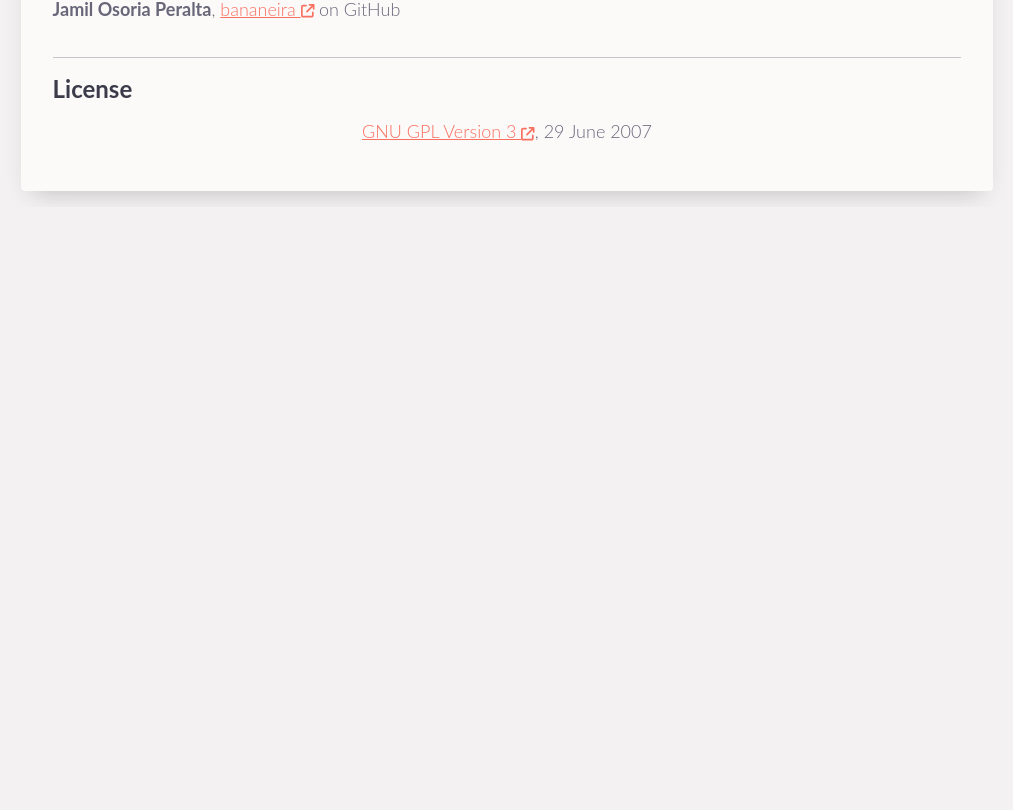
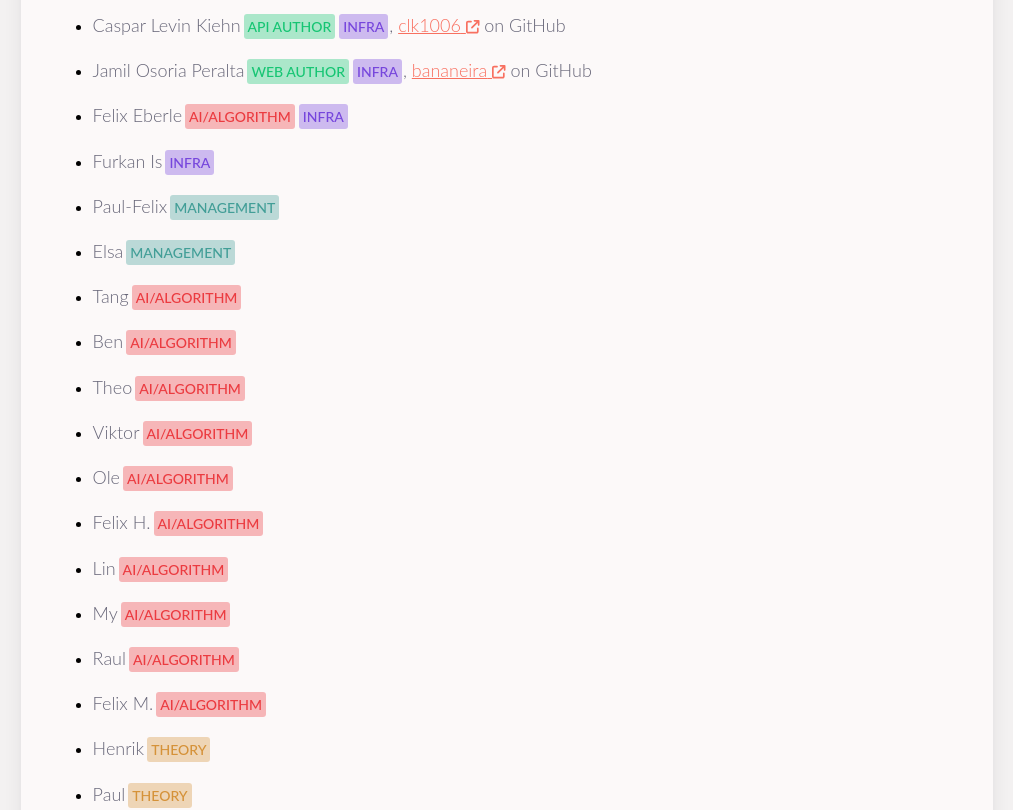
Before and after one commit to clk1006/teris, a Next.js app: page /docs in a window 1280 px wide. Shown: the part 1933-2743 px from the top of the page, without its empty margins (133-1146 px from the left). Before the commit the page ends 2140 px from the top, so only its background shows below. Built offline with nearby package versions, Linux system fonts and the light colour scheme.

Commit message:
added badge component, listed all names

```diff
--- /dev/null
+++ b/components/RoleBadge.js
@@ -0,0 +1,39 @@
+import styles from "./RoleBadge.module.css";
+import {FontAwesomeIcon} from "@fortawesome/react-fontawesome";
+import {faExternalLink} from "@fortawesome/free-solid-svg-icons";
+
+export default function RoleBadge({name, ghname, roleAddSuffix, roletype, role}) {
+    return (
+        <p>
+            <span> {name}</span>
+            {
+                role.split(" ").map(x => {
+                    if (roletype != "web" && roletype != "api") {
+                        roletype = "";
+                    } else {
+                        roletype = roletype + " ";
+                    }
+
+                    if (roleAddSuffix != "ai") {
+                        roleAddSuffix = "";
+                    } else {
+                        roleAddSuffix = "/algorithm";
+                    }
+
+                    return (
+                        <span className={styles.roleBadge + " " + styles[x]}>{roletype.toUpperCase() + x.toUpperCase() + roleAddSuffix.toUpperCase()}</span>
+                    )
+                })
+            }
+            {
+                ghname != null &&
+
+                <span>, <a href={"https://github.com/" + ghname}
+                       className="text-link"
+                       target="_blank" rel="noreferrer">{ghname} <FontAwesomeIcon
+                        size="xs" icon={faExternalLink}/></a> on GitHub
+                </span>
+            }
+        </p>
+    )
+}
--- /dev/null
+++ b/components/RoleBadge.module.css
@@ -0,0 +1,37 @@
+.roleBadge {
+    margin: 0 1px 0 3px;
+    padding: 4px;
+
+    font-size: 14px;
+    font-weight: 500;
+
+    color: rgb(66, 68, 72);
+    background-color: rgba(66, 68, 72, 0.35);
+
+    border-radius: 3px;
+}
+
+.author {
+    color: rgb(22, 197, 115);
+    background-color: rgba(22, 197, 115, 0.35);
+}
+
+.infra {
+    color: rgb(118, 70, 220);
+    background-color: rgba(118, 70, 220, 0.35);
+}
+
+.management {
+    color: rgb(66, 158, 151);
+    background-color: rgba(66, 158, 151, 0.35);
+}
+
+.ai {
+    color: rgb(235, 59, 64);
+    background-color: rgba(235, 59, 64, 0.35);
+}
+
+.theory {
+    color: rgb(213, 146, 57);
+    background-color: rgba(213, 146, 57, 0.35);
+}
--- a/pages/docs/access-api.js
+++ b/pages/docs/access-api.js
@@ -4,12 +4,11 @@ import {useState} from 'react';
 import {FontAwesomeIcon} from '@fortawesome/react-fontawesome';
 import {
     faBook,
-    faCirclePlay, faCode,
+    faCirclePlay,
     faCodeBranch,
     faEllipsis,
     faExternalLink,
-    faExternalLinkSquare, faQuestion,
-    faAnchor, faAngleLeft
+    faAngleLeft
 } from '@fortawesome/free-solid-svg-icons';
 
 export default function Docs() {
--- a/pages/docs/docs.js
+++ b/pages/docs/docs.js
@@ -9,7 +9,8 @@ import {
     faCirclePlay,
     faClose,
     faCodeBranch,
-    faEllipsis, faExternalLink,
+    faEllipsis,
+    faExternalLink,
     faExclamationTriangle
 } from '@fortawesome/free-solid-svg-icons';
 
--- a/pages/docs/index.js
+++ b/pages/docs/index.js
@@ -1,4 +1,5 @@
 import Head from 'next/head';
+import RoleBadge from "../../components/RoleBadge";
 import styles from '../../styles/Home.module.css';
 import {useState} from 'react';
 import {FontAwesomeIcon} from '@fortawesome/react-fontawesome';
@@ -11,7 +12,8 @@ import {
     faCodeBranch,
     faEllipsis,
     faExternalLink,
-    faPlay, faPuzzlePiece,
+    faPlay,
+    faPuzzlePiece,
     faQuestion
 } from '@fortawesome/free-solid-svg-icons';
 
@@ -153,18 +155,66 @@ export default function Docs() {
 
                         <hr/>
 
-                        <h2>Authors</h2>
-                        <p>
-                            <b>Caspar Levin Kiehn</b><span>, <a href="https://github.com/clk1006"
-                                                  className="text-link"
-                                                  target="_blank" rel="noreferrer">clk1006 <FontAwesomeIcon
-                            size="xs" icon={faExternalLink}/></a> on GitHub</span>
-                            <br/>
-                            <b>Jamil Osoria Peralta</b><span>, <a href="https://github.com/bananeira"
-                                                  className="text-link"
-                                                  target="_blank" rel="noreferrer">bananeira <FontAwesomeIcon
-                            size="xs" icon={faExternalLink}/></a> on GitHub</span>
-                        </p>
+                        <h2>Team</h2>
+
+                        <p>This is a project by the S4 computer science class 2021/2022 of the Eimsbütteler Modell.</p>
+
+                        <ul>
+                            <li>
+                                <RoleBadge role="author infra" name="Caspar Levin Kiehn" roletype="api" ghname="clk1006"/>
+                            </li>
+                            <li>
+                                <RoleBadge role="author infra" name="Jamil Osoria Peralta" roletype="web" ghname="bananeira"/>
+                            </li>
+                            <li>
+                                <RoleBadge role="ai infra" roleAddSuffix="ai" name="Felix Eberle"/>
+                            </li>
+                            <li>
+                                <RoleBadge role="infra" name="Furkan Is"/>
+                            </li>
+                            <li>
+                                <RoleBadge role="management" name="Paul-Felix"/>
+                            </li>
+                            <li>
+                                <RoleBadge role="management" name="Elsa"/>
+                            </li>
+                            <li>
+                                <RoleBadge role="ai" roleAddSuffix="ai" name="Tang"/>
+                            </li>
+                            <li>
+                                <RoleBadge role="ai" roleAddSuffix="ai" name="Ben"/>
+                            </li>
+                            <li>
+                                <RoleBadge role="ai" roleAddSuffix="ai" name="Theo"/>
+                            </li>
+                            <li>
+                                <RoleBadge role="ai" roleAddSuffix="ai" name="Viktor"/>
+                            </li>
+                            <li>
+                                <RoleBadge role="ai" roleAddSuffix="ai" name="Ole"/>
+                            </li>
+                            <li>
+                                <RoleBadge role="ai" roleAddSuffix="ai" name="Felix H."/>
+                            </li>
+                            <li>
+                                <RoleBadge role="ai" roleAddSuffix="ai" name="Lin"/>
+                            </li>
+                            <li>
+                                <RoleBadge role="ai" roleAddSuffix="ai" name="My"/>
+                            </li>
+                            <li>
+                                <RoleBadge role="ai" roleAddSuffix="ai" name="Raul"/>
+                            </li>
+                            <li>
+                                <RoleBadge role="ai" roleAddSuffix="ai" name="Felix M."/>
+                            </li>
+                            <li>
+                                <RoleBadge role="theory" name="Henrik"/>
+                            </li>
+                            <li>
+                                <RoleBadge role="theory" name="Paul"/>
+                            </li>
+                        </ul>
 
                         <hr/>
 
```
Also changed, not shown: .eslintrc.json (deleted).
